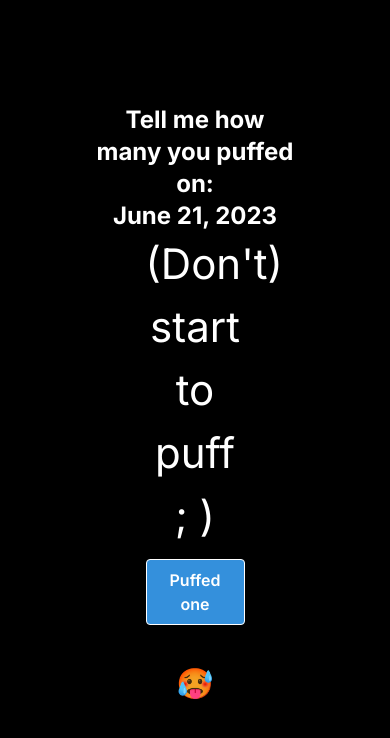
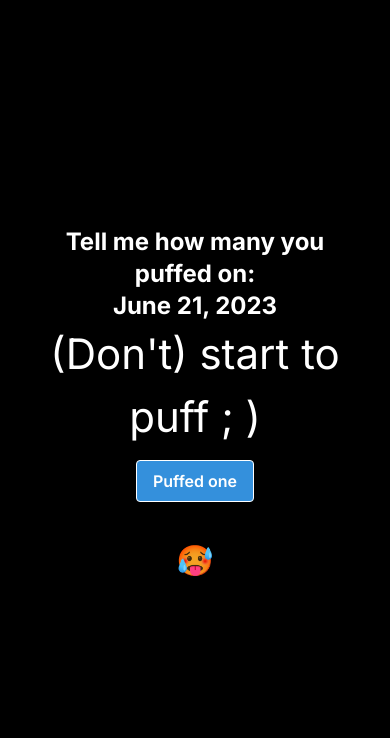
Before and after one commit to timhagn/tally_down, a Next.js app: page / in a window 390 px wide. Shown: the top 738 px of the page. Built offline with nearby package versions, Linux system fonts and the light colour scheme; no server answers; the database is empty; a web font is replaced by a local one.

Commit message:
adapted to mobile

```diff
--- a/src/app/components/tallieTokes.tsx
+++ b/src/app/components/tallieTokes.tsx
@@ -14,7 +14,7 @@
   const pastNumberOfTokes =
     pastTokesResult?.[pastTokesResult?.length - 1]?.numberOfTokes || 0
   return (
-    <div className="w-1/2">
+    <div className="w-full md:w-1/2">
       <UpdateTallieTokes
         numberOfTokes={numberOfTokes}
         pastNumberOfTokes={pastNumberOfTokes}
--- a/src/app/page.tsx
+++ b/src/app/page.tsx
@@ -3,7 +3,7 @@
 
 export default async function Home() {
   return (
-    <main className="flex min-h-screen flex-col items-center justify-center p-24">
+    <main className="flex min-h-screen flex-col items-center justify-center p-8 md:p-24">
       <Header />
       <TallieTokes />
     </main>
```
